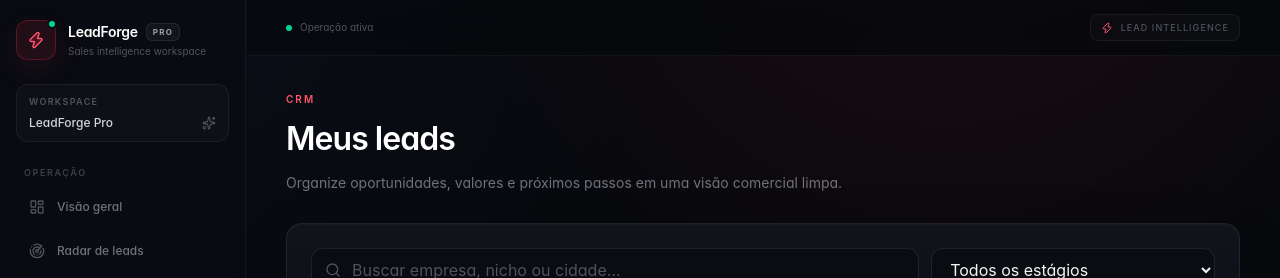
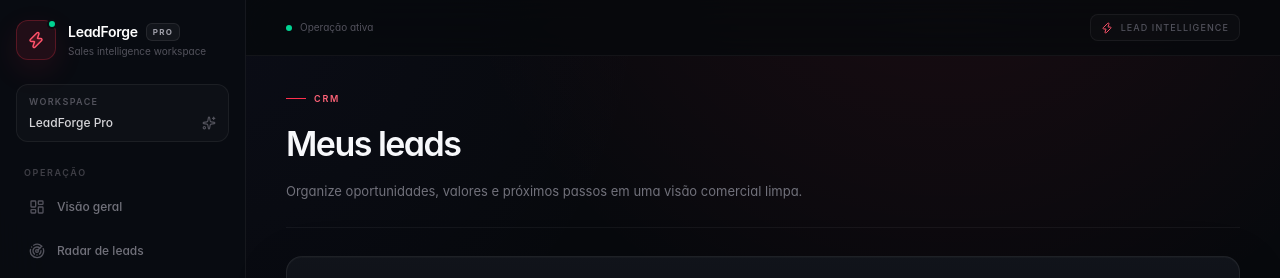
Before and after one commit to theuskkj/leadforge-pro, a React (Vite) app: page /leads in a window 1280 px wide. Shown: the top 278 px of the page. Built offline with nearby package versions, Linux system fonts and the light colour scheme; no server answers.

Commit message:
refactor: improve page hierarchy and spacing

```diff
--- a/src/components/PageHeader.tsx
+++ b/src/components/PageHeader.tsx
@@ -12,11 +12,16 @@ export function PageHeader({
   actions?: ReactNode
 }) {
   return (
-    <div className="mb-7 flex flex-col gap-5 lg:flex-row lg:items-end lg:justify-between">
+    <div className="mb-7 flex flex-col gap-5 border-b border-white/[0.05] pb-6 lg:flex-row lg:items-end lg:justify-between">
       <div className="max-w-3xl">
-        {eyebrow ? <p className="mb-2 text-[10px] font-semibold uppercase tracking-[.2em] text-[#ff5668]">{eyebrow}</p> : null}
-        <h1 className="text-[28px] font-semibold tracking-[-0.03em] text-white sm:text-[32px]">{title}</h1>
-        {subtitle ? <p className="mt-2 max-w-2xl text-sm leading-6 text-zinc-500">{subtitle}</p> : null}
+        {eyebrow ? (
+          <div className="mb-3 flex items-center gap-2">
+            <span className="h-px w-5 bg-[#ff304d]" />
+            <p className="text-[9px] font-semibold uppercase tracking-[.2em] text-[#ff6378]">{eyebrow}</p>
+          </div>
+        ) : null}
+        <h1 className="text-[30px] font-semibold tracking-[-0.045em] text-[#f7f8fb] sm:text-[34px]">{title}</h1>
+        {subtitle ? <p className="mt-2.5 max-w-2xl text-[13px] leading-6 text-zinc-500">{subtitle}</p> : null}
       </div>
       {actions ? <div className="flex flex-wrap items-center gap-2">{actions}</div> : null}
     </div>
```
